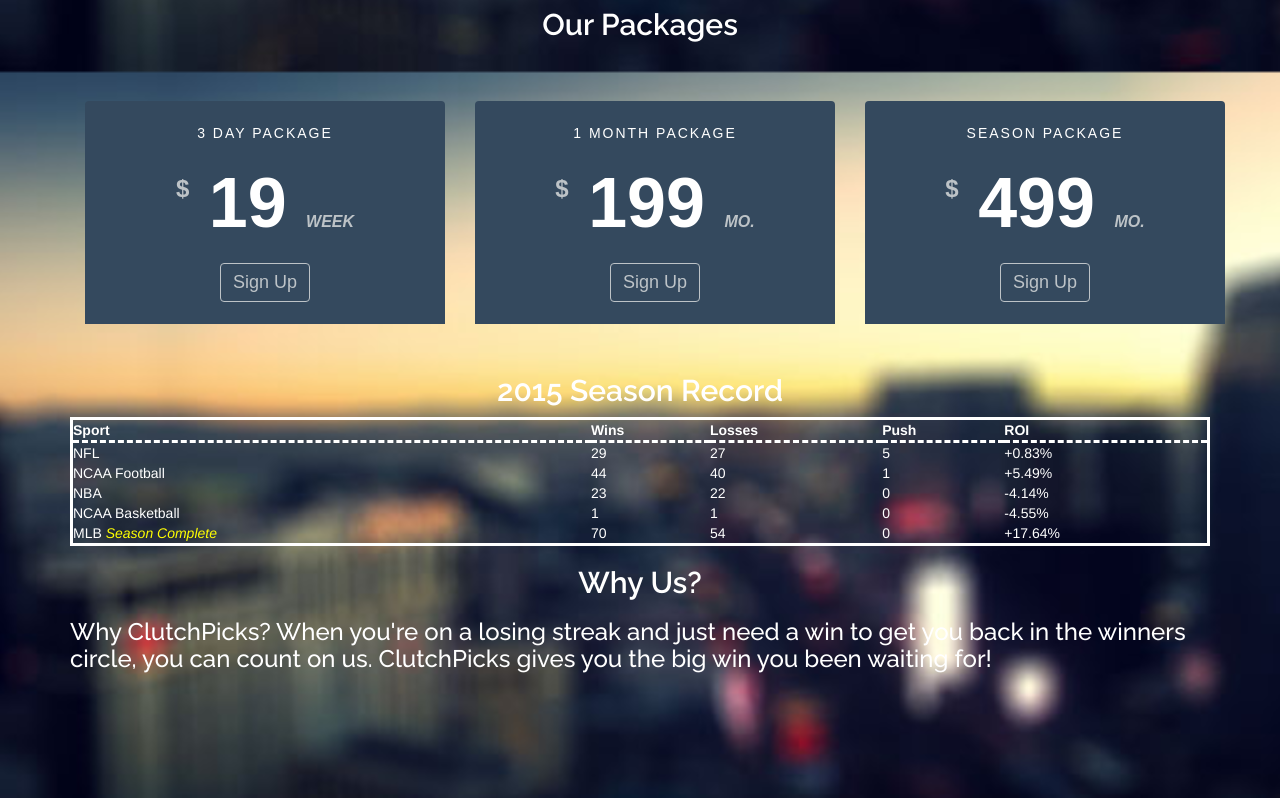
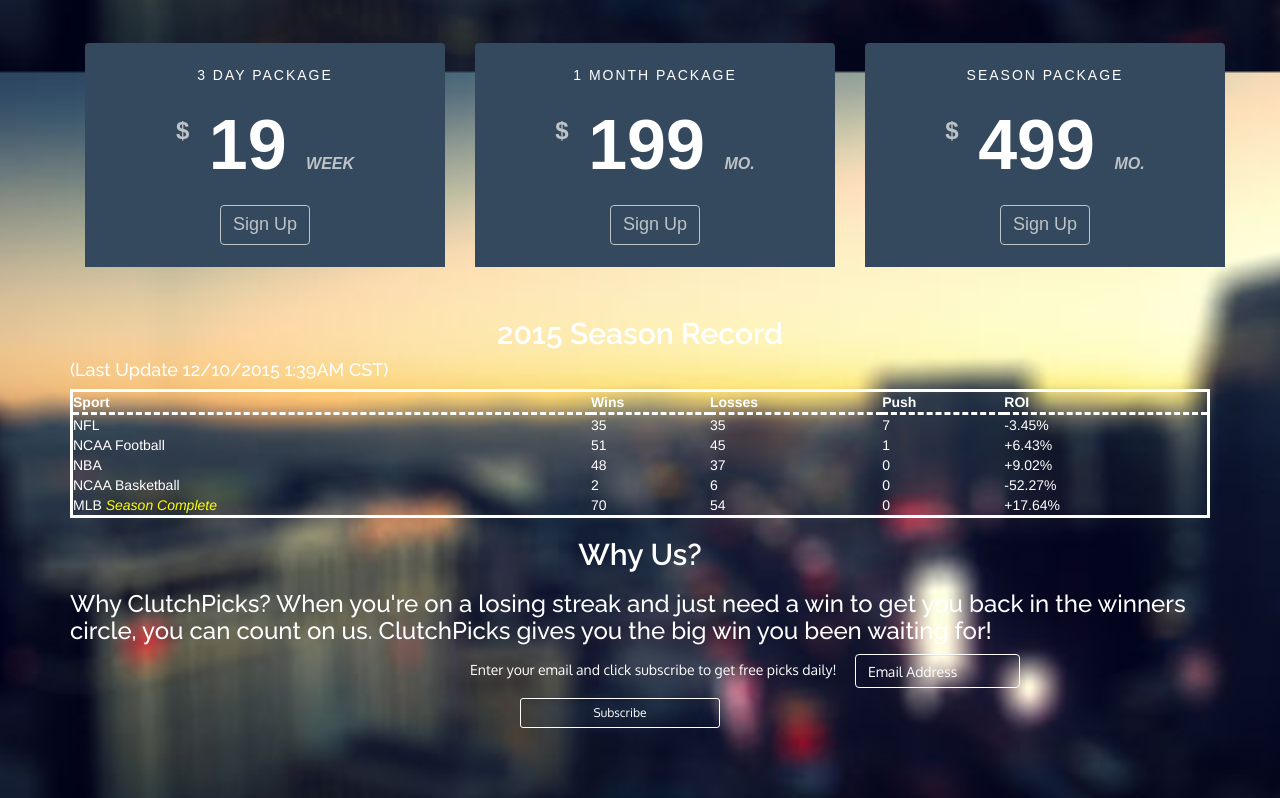
Before and after one commit to ajayi1987/ClutchPicks, a plain HTML site: page index.html in a window 1280 px wide. Shown: the part 728-1526 px from the top of the page. Drawn offline with nearby package versions, Linux system fonts and the light colour scheme.

Commit message:
html version

```diff
--- a/css/styles.css
+++ b/css/styles.css
@@ -61,6 +61,12 @@ h3 {
   font-family: 'Raleway', sans-serif;
   color:white;
   font-weight: 500;
+
+}
+
+h4 {
+  font-family: 'Raleway', sans-serif;
+  color:white;
 
 }
 
--- a/index.html
+++ b/index.html
@@ -7,9 +7,9 @@
   <!-- Bootstrap core CSS -->
   <link rel="stylesheet" href="https://maxcdn.bootstrapcdn.com/bootstrap/3.3.2/css/bootstrap.min.css">
   <link href="css/styles.css" rel="stylesheet">
+  <link href='https://fonts.googleapis.com/css?family=Raleway:400,800,700,600,500,300,200,100' rel='stylesheet' type='text/css'>
   <link href='http://fonts.googleapis.com/css?family=Oxygen:400,700' rel='stylesheet' type='text/css'>
   <link href="js/bootstrap.js" rel="stylesheet">
-  <link href='https://fonts.googleapis.com/css?family=Raleway:400,800,700,600,500,300,200,100' rel='stylesheet' type='text/css'>
   <link href='js/main.js' rel="stylesheet">
 
 
@@ -47,20 +47,13 @@
     <!-- Main Section -->
     <section class="main">
       <h1>Welcome to ClutchPicks</h1>
-      <form class="form-inline">
-        <label for="Email Address">Subscribe to get free picks daily!</label>
-        <input type="text" class="form-control" placeholder="Email Address">
-      </form>
-      <div class="subscribe">
-        <a href="#" class="btn btn-primary btn-sm active" role="button">Subscribe</a>
-      </div>
       <h2> Our Guarantee:</h2>
       <h3> We guarantee to get 60% of our picks correct daily or you get your money back. Simple as that. No questions asked.</h3>
     </section>
     <!-- Today's Picks -->
     <section id="picks">
       <h2 class="todayspicks">Today's Picks</h2>
-      <h3> Our picks are tracked by <a href="www.cappertek.com">CapperTek.com</a> One of the most largest and trusted leaders in sports handicapping service directories.Our current record year to date is (129-117)</h3>
+      <h3> Our picks are tracked by <a href="https://www.cappertek.com/picks.asp?shs=ClutchPicks.com" target="_blank">CapperTek.com</a> One of the most largest and trusted leaders in sports handicapping service directories.Our current record year to date is (206-177) We're currently up +195.10 units.</h3>
 
       <!-- Packages -->
       <section id="packages">
@@ -74,7 +67,7 @@
                     <div class="pricing-header">
                       <p class="pricing-title">3 Day Package</p>
                       <p class="pricing-rate"><sup>$</sup> 19 <span>Week</span></p>
-                      <a href="#" class="btn btn-custom">Sign Up</a>
+                      <a href="https://www.paypal.com/cgi-bin/webscr?cmd=_s-xclick&hosted_button_id=KQKN6ENA4VEF4" class="btn btn-custom">Sign Up</a>
                     </div>
                   </div>
                 </div>
@@ -84,7 +77,7 @@
                     <div class="pricing-header">
                       <p class="pricing-title">1 Month Package</p>
                       <p class="pricing-rate"><sup>$</sup> 199 <span>Mo.</span></p>
-                      <a href="#" class="btn btn-custom">Sign Up</a>
+                      <a href="https://www.paypal.com/cgi-bin/webscr?cmd=_s-xclick&hosted_button_id=B7GVXRCH4UMEA" class="btn btn-custom">Sign Up</a>
                     </div>
                   </div>
                 </div>
@@ -94,7 +87,7 @@
                     <div class="pricing-header">
                       <p class="pricing-title">Season Package</p>
                       <p class="pricing-rate"><sup>$</sup> 499 <span>Mo.</span></p>
-                      <a href="#" class="btn btn-custom">Sign Up</a>
+                      <a href="https://www.paypal.com/cgi-bin/webscr?cmd=_s-xclick&hosted_button_id=9K45XTNJ5DWZ2" class="btn btn-custom">Sign Up</a>
                     </div>
                   </div>
                 </div>
@@ -106,7 +99,7 @@
 
       <!-- Our Record -->
       <section id="record">
-        <h2> 2015 Season Record </h2>
+        <h2> 2015 Season Record <h4>(Last Update 12/10/2015 1:39AM CST)</h4></h2>
         <table class="tablerecords">
           <tr class="tableheader">
             <th>Sport</th>
@@ -117,31 +110,31 @@
           </tr>
           <tr>
             <td>NFL</td>
-            <td>29</td>
-            <td>27</td>
-            <td>5</td>
-            <td>+0.83%</td>
+            <td>35</td>
+            <td>35</td>
+            <td>7</td>
+            <td>-3.45%</td>
           </tr>
           <tr>
             <td>NCAA Football</td>
-            <td>44</td>
-            <td>40</td>
+            <td>51</td>
+            <td>45</td>
             <td>1</td>
-            <td>+5.49%</td>
+            <td>+6.43%</td>
           </tr>
           <tr>
             <td>NBA</td>
-            <td>23</td>
-            <td>22</td>
+            <td>48</td>
+            <td>37</td>
             <td>0</td>
-            <td>-4.14%</td>
+            <td>+9.02%</td>
           </tr>
           <tr>
             <td>NCAA Basketball</td>
-            <td>1</td>
-            <td>1</td>
+            <td>2</td>
+            <td>6</td>
             <td>0</td>
-            <td>-4.55%</td>
+            <td>-52.27%</td>
             <tr>
               <td>MLB <span>Season Complete</span></td>
               <td>70</td>
@@ -158,6 +151,14 @@
         <h3>Why ClutchPicks? When you're on a losing streak and just need a win to get you back in the winners circle, you can count on
           us. ClutchPicks gives you the big win you been waiting for!</h3>
         </section>
+
+        <!-- Subscribe Section -->
+        <form class="form-inline">
+          <label for="Email Address">Enter your email and click subscribe to get free picks daily!</label>
+          <input type="text" class="form-control" placeholder="Email Address">
+        </form>
+        <div class="subscribe">
+          <a href="#" class="btn btn-primary btn-sm active" role="button">Subscribe</a>
   <!--Animate Scroll -->
         <script type="text/javascript">
         var $root = $('html, body');
```
